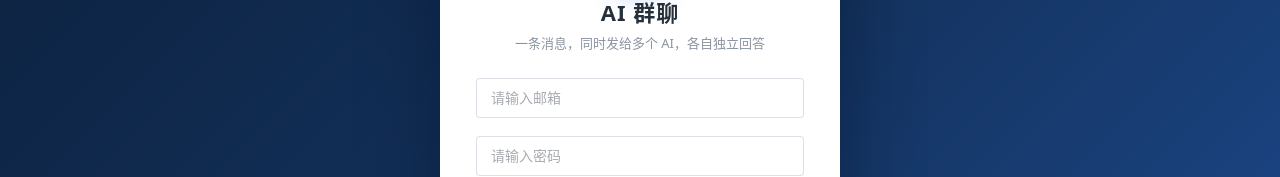
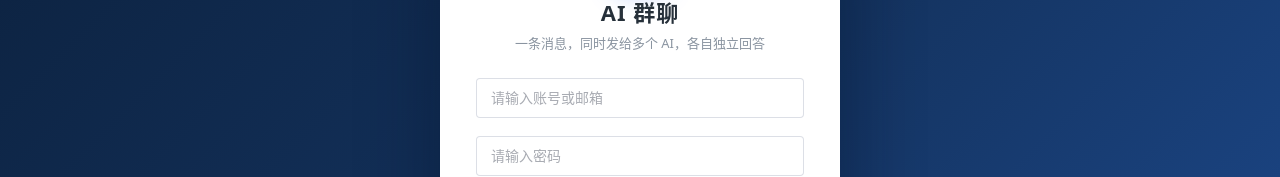
Before and after one commit to andyuae/ai, a Vue app: page / in a window 1280 px wide. Shown: the part 295-472 px from the top of the page. Built offline with nearby package versions, Linux system fonts and the light colour scheme.

Commit message:
登录支持短账号名：输入 ai 即可以超级管理员身份登录

```diff
--- a/src/store.ts
+++ b/src/store.ts
@@ -585,8 +585,20 @@ function minuteToText(m: Minute): string {
 }
 
 /* ================= 登录 / 注册 ================= */
-async function doLogin(email: string, password: string, signup: boolean): Promise<string | null> {
+/* 登录名别名：Supabase Auth 只接受邮箱格式（必须有 @），所以「ai」这种短名字在前端映射成真实账号邮箱。
+   新增别名只需在这里加一行，键统一小写；输入里带 @ 的按原样走，兼容完整邮箱登录。 */
+const LOGIN_ALIAS: Record<string, string> = {
+  ai: 'ai@qq.com'
+}
+function resolveLoginEmail(input: string): string {
+  const v = input.trim()
+  if (!v || v.includes('@')) return v
+  return LOGIN_ALIAS[v.toLowerCase()] || v
+}
+
+async function doLogin(emailInput: string, password: string, signup: boolean): Promise<string | null> {
   // 返回 null 表示成功，否则返回错误提示文案
+  const email = resolveLoginEmail(emailInput)
   if (signup) {
     if (password.length < 6) return '密码至少 6 位'
     const { error } = await sb.auth.signUp({ email, password })
@@ -594,7 +606,7 @@ async function doLogin(email: string, password: string, signup: boolean): Promis
     return 'SIGNUP_OK'
   }
   const { data, error } = await sb.auth.signInWithPassword({ email, password })
-  if (error) return error.message === 'Invalid login credentials' ? '邮箱或密码不正确，请重试' : ('登录失败：' + error.message)
+  if (error) return error.message === 'Invalid login credentials' ? '账号或密码不正确，请重试' : ('登录失败：' + error.message)
   await enterApp(data.user)
   return null
 }
--- a/src/views/LoginView.vue
+++ b/src/views/LoginView.vue
@@ -11,12 +11,12 @@ const busy = ref(false)
 
 async function submit() {
   err.value = ''
-  if (!email.value.trim() || !password.value.trim()) { err.value = '请填写邮箱和密码'; return }
+  if (!email.value.trim() || !password.value.trim()) { err.value = '请填写账号和密码'; return }
   busy.value = true
   try {
     const r = await store.doLogin(email.value.trim(), password.value.trim(), signup.value)
     if (r === 'SIGNUP_OK') {
-      ElMessage.success('账号创建成功，请使用邮箱和密码登录')
+      ElMessage.success('账号创建成功，请使用账号和密码登录')
       signup.value = false
     } else if (r) {
       err.value = r
@@ -39,7 +39,7 @@ async function submit() {
       </div>
       <el-form @submit.prevent="submit">
         <el-form-item>
-          <el-input v-model="email" type="email" placeholder="请输入邮箱" autocomplete="email" size="large" />
+          <el-input v-model="email" type="text" placeholder="请输入账号或邮箱" autocomplete="username" size="large" />
         </el-form-item>
         <el-form-item>
           <el-input v-model="password" type="password" placeholder="请输入密码" show-password
```
Also changed, not shown: 3 other files (tests, documents, lock files or other folders).
